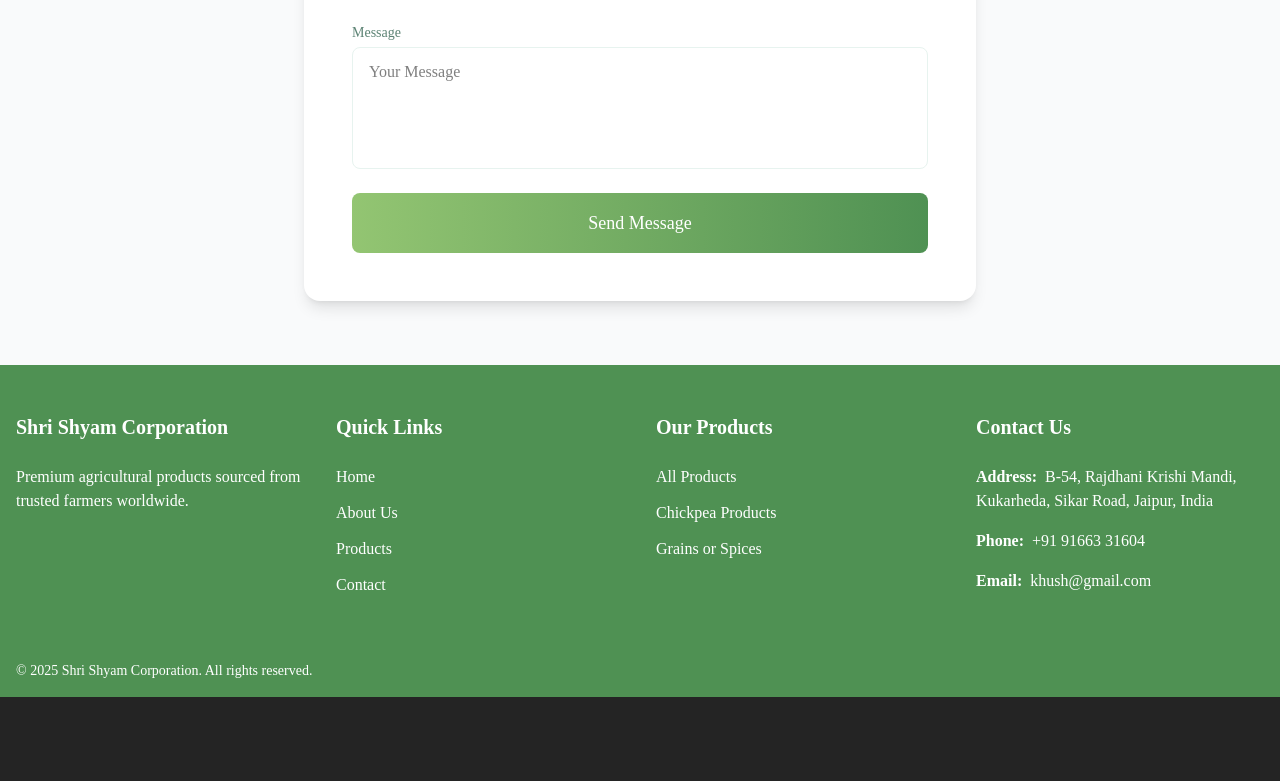
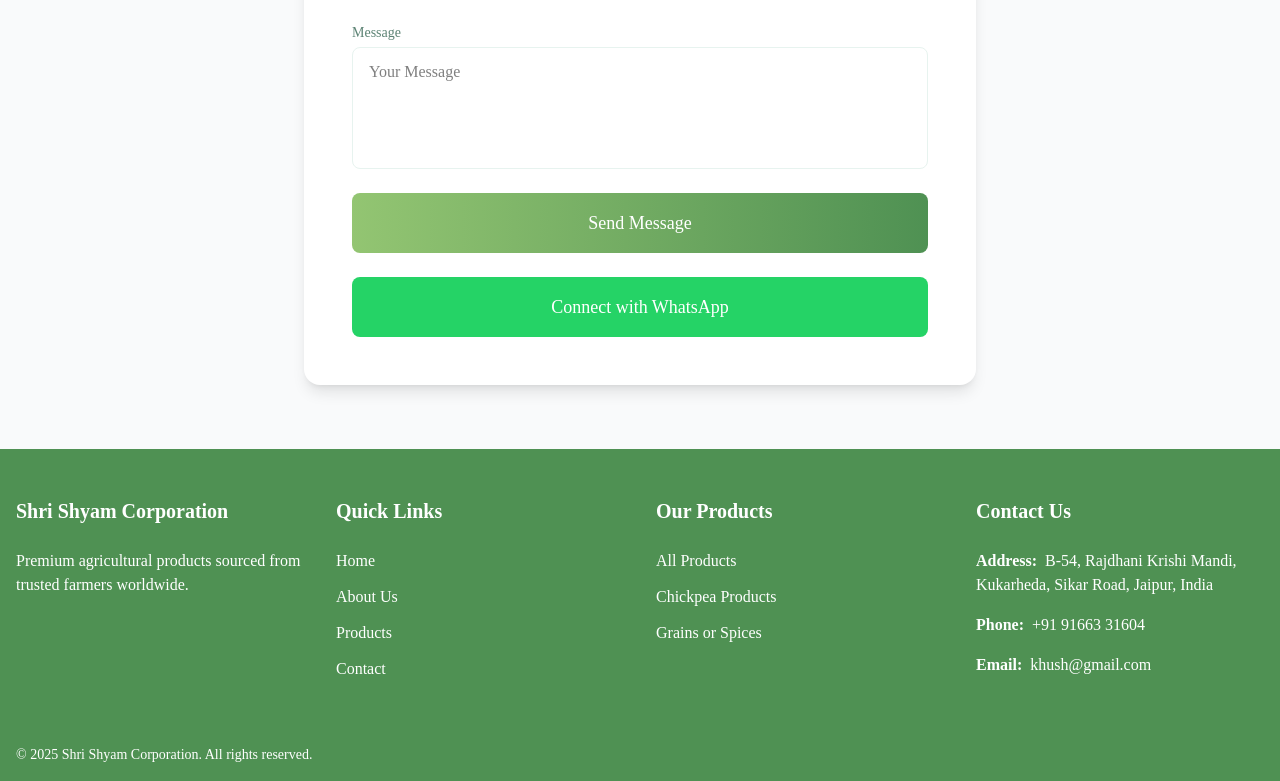
Before and after one commit to samyckk/agro, a React (Vite) app: page / in a window 1280 px wide. Shown: the part 2956-3737 px from the top of the page. Before the commit the page ends 3653 px from the top, so only its background shows below. Built offline with nearby package versions, Linux system fonts and the light colour scheme.

Commit message:
added whatsapp button seprately

```diff
--- a/src/compo/ContactForm.jsx
+++ b/src/compo/ContactForm.jsx
@@ -38,6 +38,10 @@ const ContactForm = () => {
     window.open(whatsappURL, '_blank');
   };
 
+  const handlewp = async (e)=>{
+    e.preventDefault();
+    redirectToWhatsApp();
+  }
   const handleSubmit = async (e) => {
     e.preventDefault();
     setStatus({ loading: true, error: null, success: false });
@@ -58,7 +62,6 @@ const ContactForm = () => {
       );
 
       setStatus({ loading: false, error: null, success: true });
-      redirectToWhatsApp();
 
       setTimeout(() => {
         setFormData({ name: '', email: '', countryCode: '+91', phone: '', message: '' });
@@ -103,7 +106,7 @@ const ContactForm = () => {
     <div className="space-y-6">
       {status.success && (
         <div className="bg-green-100 border border-green-400 text-green-700 px-4 py-3 rounded">
-          Message sent successfully! Redirecting to WhatsApp...
+          Message sent successfully!
         </div>
       )}
 
@@ -221,6 +224,13 @@ const ContactForm = () => {
         >
           {status.loading ? 'Sending...' : 'Send Message'}
         </button>
+
+        <button
+        onClick={handlewp}
+  className="w-full cursor-pointer bg-[#25D366] text-white px-8 py-4 rounded-lg hover:shadow-xl transform hover:-translate-y-1 transition duration-300 text-lg font-medium"
+>
+  Connect with WhatsApp
+</button>
       </form>
     </div>
   );
```
